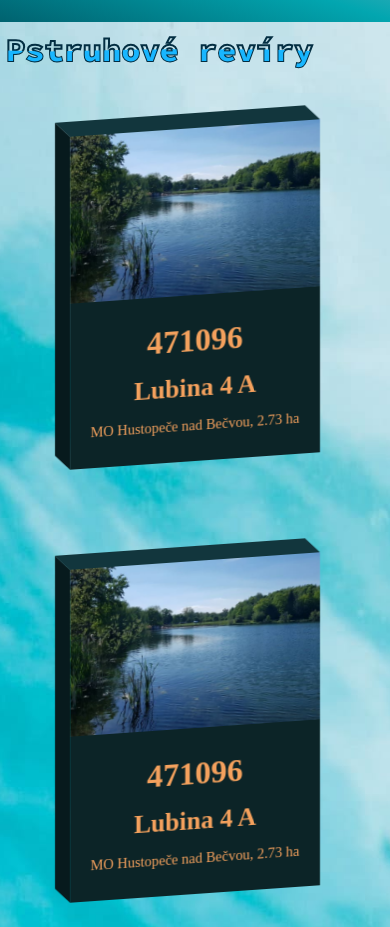
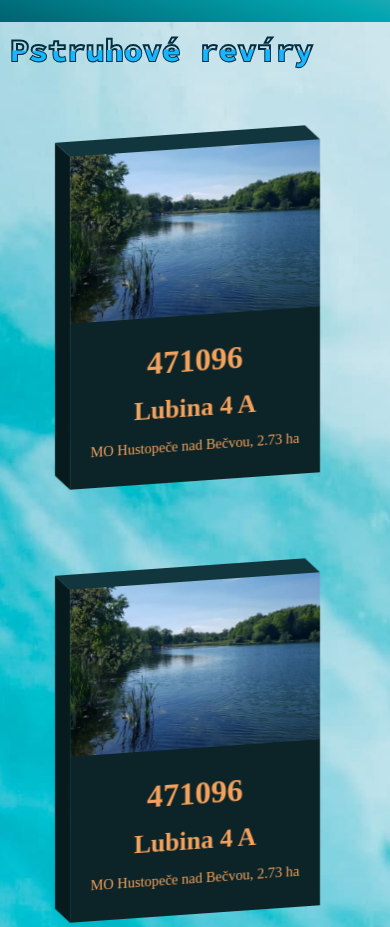
Before and after one commit to KonstantinZhidkov/rybarsky-pomocnik, a plain HTML site: page index.html in a window 390 px wide. Shown: the part 1160-2087 px from the top of the page. Drawn offline with Linux system fonts and the light colour scheme.

Commit message:
Card box and cards responsiveness fix.

```diff
--- a/index.html
+++ b/index.html
@@ -92,6 +92,7 @@
             <h4 class="card__supplementalHeader">Lubina 4 A</h4>
             <p class="card__description">MO Hustopeče nad Bečvou, 2.73 ha</p>
           </div>
+          <a href="#" class="card__ghostLink"></a>
         </div>
 
         <div class="card revir-471096">
@@ -104,6 +105,7 @@
             <h4 class="card__supplementalHeader">Lubina 4 A</h4>
             <p class="card__description">MO Hustopeče nad Bečvou, 2.73 ha</p>
           </div>
+          <a href="#" class="card__ghostLink"></a>
         </div>
 
         <div class="card revir-471096">
@@ -116,6 +118,7 @@
             <h4 class="card__supplementalHeader">Lubina 4 A</h4>
             <p class="card__description">MO Hustopeče nad Bečvou, 2.73 ha</p>
           </div>
+          <a href="#" class="card__ghostLink"></a>
         </div>
 
         <div class="card revir-471096">
@@ -128,6 +131,7 @@
             <h4 class="card__supplementalHeader">Lubina 4 A</h4>
             <p class="card__description">MO Hustopeče nad Bečvou, 2.73 ha</p>
           </div>
+          <a href="#" class="card__ghostLink"></a>
         </div>
 
         <div class="card revir-471096">
@@ -140,6 +144,7 @@
             <h4 class="card__supplementalHeader">Lubina 4 A</h4>
             <p class="card__description">MO Hustopeče nad Bečvou, 2.73 ha</p>
           </div>
+          <a href="#" class="card__ghostLink"></a>
         </div>
 
         <div class="card revir-471096">
@@ -152,6 +157,7 @@
             <h4 class="card__supplementalHeader">Lubina 4 A</h4>
             <p class="card__description">MO Hustopeče nad Bečvou, 2.73 ha</p>
           </div>
+          <a href="#" class="card__ghostLink"></a>
         </div>
 
         <div class="card revir-471096">
@@ -164,6 +170,7 @@
             <h4 class="card__supplementalHeader">Lubina 4 A</h4>
             <p class="card__description">MO Hustopeče nad Bečvou, 2.73 ha</p>
           </div>
+          <a href="#" class="card__ghostLink"></a>
         </div>
 
         <div class="card revir-471096">
@@ -176,6 +183,7 @@
             <h4 class="card__supplementalHeader">Lubina 4 A</h4>
             <p class="card__description">MO Hustopeče nad Bečvou, 2.73 ha</p>
           </div>
+          <a href="#" class="card__ghostLink"></a>
         </div>
 
         <div class="card revir-471096">
@@ -188,6 +196,7 @@
             <h4 class="card__supplementalHeader">Lubina 4 A</h4>
             <p class="card__description">MO Hustopeče nad Bečvou, 2.73 ha</p>
           </div>
+          <a href="#" class="card__ghostLink"></a>
         </div>
 
         <div class="card revir-471096">
@@ -200,6 +209,7 @@
             <h4 class="card__supplementalHeader">Lubina 4 A</h4>
             <p class="card__description">MO Hustopeče nad Bečvou, 2.73 ha</p>
           </div>
+          <a href="#" class="card__ghostLink"></a>
         </div>
 
         <div class="card revir-471096">
@@ -212,6 +222,7 @@
             <h4 class="card__supplementalHeader">Lubina 4 A</h4>
             <p class="card__description">MO Hustopeče nad Bečvou, 2.73 ha</p>
           </div>
+          <a href="#" class="card__ghostLink"></a>
         </div>
 
         <div class="card revir-471096">
@@ -224,6 +235,7 @@
             <h4 class="card__supplementalHeader">Lubina 4 A</h4>
             <p class="card__description">MO Hustopeče nad Bečvou, 2.73 ha</p>
           </div>
+          <a href="#" class="card__ghostLink"></a>
         </div>
       </div>
       <!-- Bubliny -->
--- a/resources/css/style.css
+++ b/resources/css/style.css
@@ -466,16 +466,16 @@ body {
 
 .cardBox__header-transparent {
   position: relative;
-  top: -10px;
-  left: 20px;
+  top: 0;
+  left: 30px;
   color: transparent;
   -webkit-text-stroke: 3px #032e42;
 }
 
 .cardBox__header-animated {
   position: absolute;
-  top: 10px;
-  left: 20px;
+  top: 20px;
+  left: 30px;
   color: #18b6ff;
   animation: wawyHeader 4s ease-in-out infinite;
 }
@@ -512,6 +512,16 @@ body {
   height: 400px;
   margin: 100px 80px;
   transition: .5s;
+}
+
+.card .card__ghostLink {
+  position: absolute;
+  display: block;
+  top: -15px;
+  left: -15px;
+  width: calc(100% + 15px);
+  height: calc(100% + 15px);
+  z-index: 5;
 }
 
 .cardBox__body .card::before {
@@ -580,54 +590,54 @@ body {
   font-size: 1.1em;
 }
 
-/* @media only screen and (max-width: 1599px) {
+@media only screen and (max-width: 1380px) {
+  .cardBox__body .card {
+    margin: 100px 50px;
+  }
+}
+
+@media only screen and (max-width: 680px) {
   .cardBox {
-    padding-top: 30px;
+    padding-top: 40px;
+  }
+
+  .cardBox__header {
+    font-size: 3em;
   }
 
   .cardBox__header-transparent {
     top: -20px;
   }
-} */
 
-/* @media only screen and (max-width: 1199px) {
-  .cardBox {
-    padding-top: 40px;
+  .cardBox__body .card {
+    margin: 70px 30px;
+  }
+}
+
+@media only screen and (max-width: 520px) {
+  .cardBox__header {
+    left: 20px;
+    font-size: 2.5em;
   }
 
   .cardBox__header-transparent {
     top: -30px;
-  }
-} */
-
-@media only screen and (max-width: 680px) {
-  .cardBox__body .card {
-    margin: 50px 30px;
+    -webkit-text-stroke: 2px #032e42;
   }
 
-  .cardBox__header {
-    font-size: 3em;
-  }
-}
-
-@media only screen and (max-width: 499px) {
-  .cardBox__body .card {
-    margin: 50px 20px;
+  .cardBox__header-animated {
+    top: 10px;
   }
 
-  .cardBox__header {
-    font-size: 2.5em;
-  }
-
-  .cardBox__header-transparent {
-    -webkit-text-stroke: 2px #032e42;
+  .cardBox__body .card {
+    margin: 60px 20px;
   }
 }
 
 @media only screen and (max-width: 422px) {
   .cardBox__header {
-    font-size: 2em;
-    left: 6px;
+    font-size: 1.975em;
+    left: 10px;
   }
 
   .cardBox__body .card {
--- a/resources/js/main-vanilla.js
+++ b/resources/js/main-vanilla.js
@@ -6,7 +6,7 @@ let headerList = document.querySelector('.header__list');
 function setUnderline(navElem) {
     headerUnderline.style.left = navElem.offsetLeft + "px";
     headerUnderline.style.width = navElem.offsetWidth + "px";
-};
+}
 
 headerItem.forEach(item => {
     item.addEventListener('mouseenter', event => {
@@ -16,8 +16,8 @@ headerItem.forEach(item => {
 
 headerList.onmouseleave = () => {
     headerUnderline.style.visibility = 'hidden';
-};
+}
 
 headerList.onmouseenter = () => {
     headerUnderline.style.visibility = 'visible';
-};
+}
```
